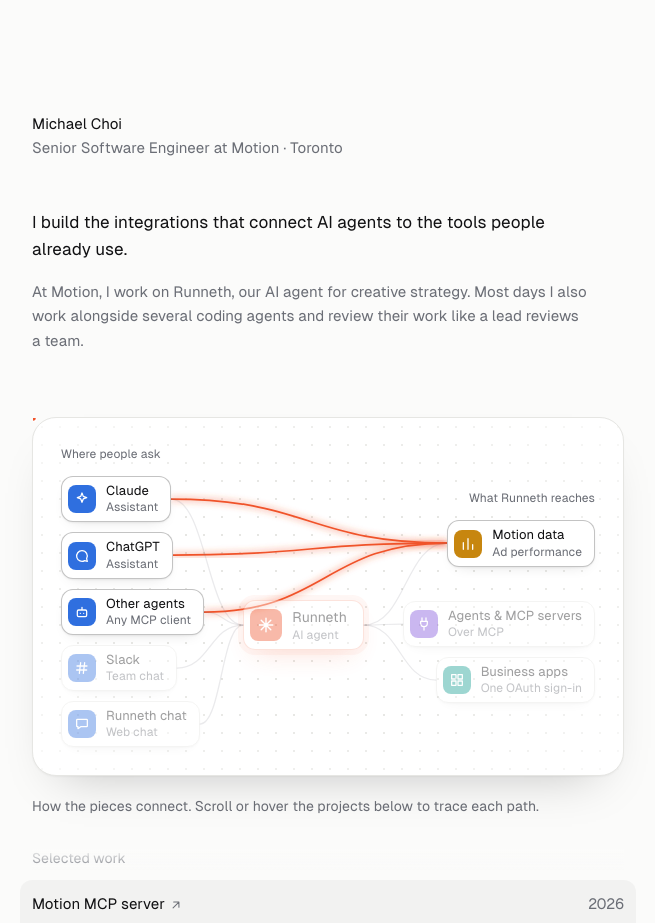
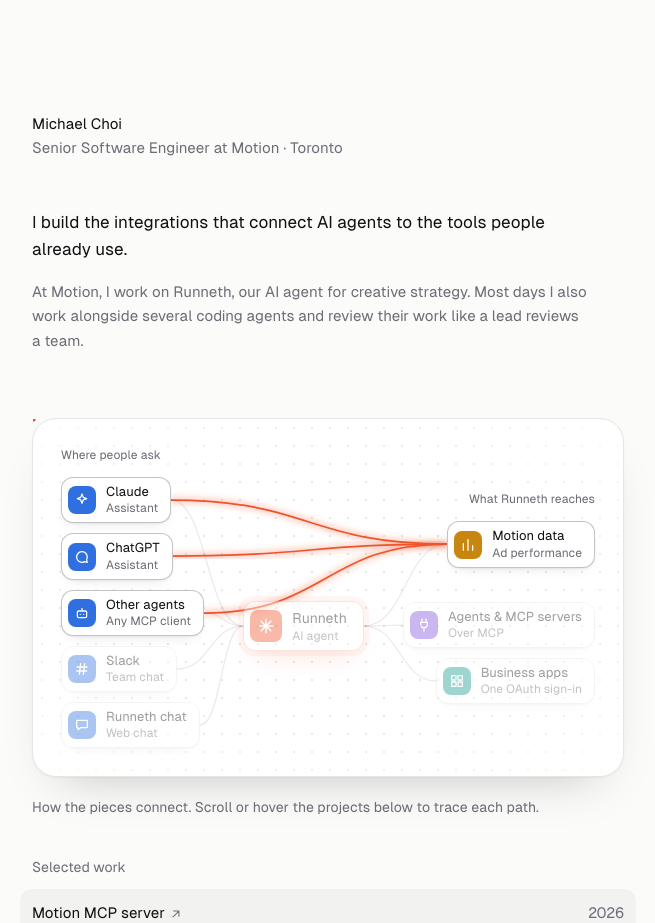
Before and after one commit to Michael-Choi/portfolio2.0, a React (Vite) app: page / in a window 1280 px wide. Shown: the top 923 px of the page, without its empty margins (312-967 px from the left). Built offline with nearby package versions, Linux system fonts and the light colour scheme.

Commit message:
fix: stop the pinned diagram from covering the work list, add X
Replace the gradient fade under the pinned diagram with a hairline that
shows only while it is pinned, so "Selected work" stays visible at rest.
Add the X profile to the contact links.

```diff
--- a/src/App.tsx
+++ b/src/App.tsx
@@ -69,6 +69,20 @@
     return () => observer.disconnect();
   }, []);
 
+  // A thin divider appears under the diagram only while it is pinned. A sentinel just above the
+  // pinned block leaves the viewport at the moment the block sticks.
+  const sentinel = useRef<HTMLDivElement>(null);
+  const [pinned, setPinned] = useState(false);
+  useEffect(() => {
+    const element = sentinel.current;
+    if (!element) return;
+    const observer = new IntersectionObserver(([entry]) =>
+      setPinned(!entry.isIntersecting && entry.boundingClientRect.top < 0),
+    );
+    observer.observe(element);
+    return () => observer.disconnect();
+  }, []);
+
   const activeIndex = hovered ?? scrolled;
   const active = activeIndex === null ? null : work[activeIndex].path;
 
@@ -88,13 +102,15 @@
 
       <section aria-labelledby="work-title" className="mt-10">
         {/* The diagram stays pinned while the projects scroll under it. */}
-        <div className="sticky top-0 z-10 bg-paper pb-8 pt-6">
+        <div ref={sentinel} aria-hidden="true" className="h-px" />
+        <div
+          className={`sticky top-0 z-10 -mx-6 bg-paper px-6 pb-6 pt-6 transition-[box-shadow] duration-200 ${
+            pinned ? 'shadow-[0_1px_0_var(--line)]' : ''
+          }`}
+        >
           <IntegrationDiagram active={active} />
-          <div
-            aria-hidden="true"
-            className="pointer-events-none absolute inset-x-0 -bottom-6 h-6 bg-gradient-to-b from-paper to-transparent"
-          />
         </div>
+        <div className="mt-4" />
         <Heading>
           <span id="work-title">Selected work</span>
         </Heading>
@@ -145,6 +161,9 @@
           <External href={profile.linkedin} className="underline decoration-line underline-offset-4 hover:decoration-ink">
             LinkedIn
           </External>
+          <External href={profile.x} className="underline decoration-line underline-offset-4 hover:decoration-ink">
+            X
+          </External>
           <External href={profile.github} className="underline decoration-line underline-offset-4 hover:decoration-ink">
             GitHub
           </External>
--- a/src/content.ts
+++ b/src/content.ts
@@ -7,6 +7,7 @@
   email: 'michael@michaelchoi.ca',
   github: 'https://github.com/Michael-Choi',
   linkedin: 'https://www.linkedin.com/in/michael-b-choi/',
+  x: 'https://x.com/mikechoi',
 };
 
 export const intro = [
```
